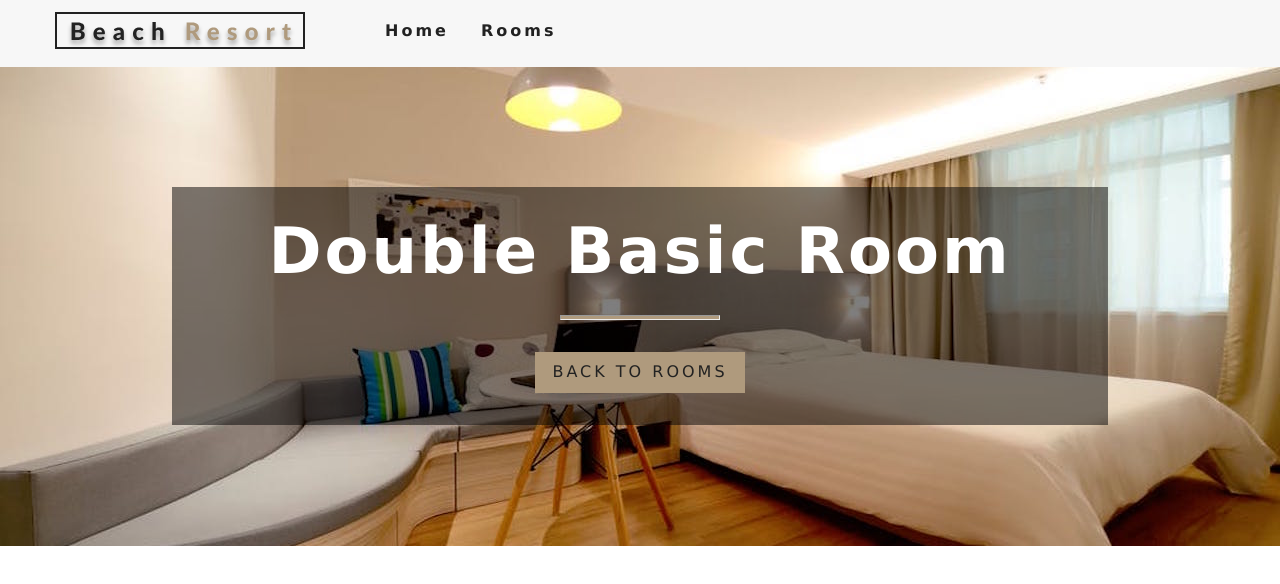
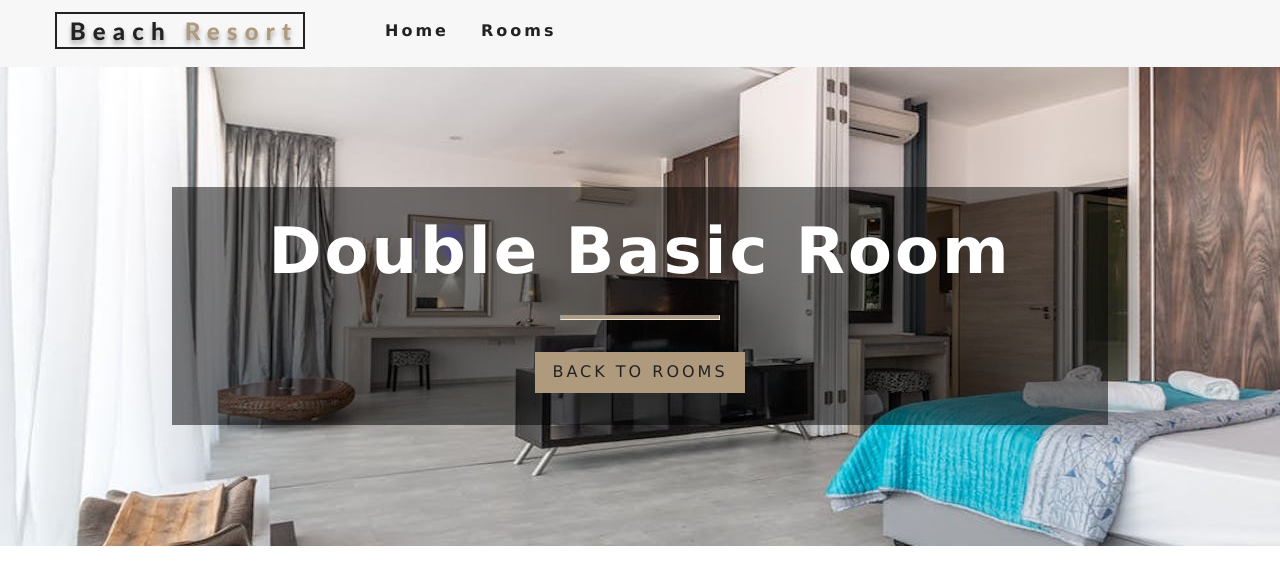
Before and after one commit to mjkimi/mammothpark, a React (Create React App) app: page /rooms/double-basic in a window 1280 px wide. Shown: the top 584 px of the page. Built offline with nearby package versions, Linux system fonts and the light colour scheme.

Commit message:
Setting up SingleRoom page landing

```diff
--- a/package.json
+++ b/package.json
@@ -7,7 +7,8 @@
     "react-dom": "^16.8.6",
     "react-icons": "^3.7.0",
     "react-router-dom": "^5.0.1",
-    "react-scripts": "3.0.1"
+    "react-scripts": "3.0.1",
+    "styled-components": "^4.3.1"
   },
   "scripts": {
     "start": "react-scripts start",
--- /dev/null
+++ b/src/components/StyledLanding.js
@@ -0,0 +1,13 @@
+import styled from 'styled-components';
+import defaultImg from '../images/room-1.jpeg';
+
+const StyledLanding = styled.header`
+  min-height: 60vh;
+  background: url(${props => (props.img ? props.img : defaultImg)}) center/cover
+    no-repeat;
+  display: flex;
+  align-items: center;
+  justify-content: center;
+`;
+
+export default StyledLanding;
--- a/src/components/pages/SingleRoom.js
+++ b/src/components/pages/SingleRoom.js
@@ -4,6 +4,7 @@
 import Banner from '../layout/Banner';
 import { Link } from 'react-router-dom';
 import { RoomContext } from '../../Context';
+import StyledLanding from '../StyledLanding';
 
 export default class SingleRoom extends Component {
   constructor(props) {
@@ -42,13 +43,13 @@
     } = room;
 
     return (
-      <Landing landing="roomsShowcase">
+      <StyledLanding img={images[0]}>
         <Banner title={`${name} room`}>
           <Link to="/rooms" className="btn-primary">
             back to rooms
           </Link>
         </Banner>
-      </Landing>
+      </StyledLanding>
     );
   }
 }
```
Also changed, not shown: 1 other file (tests, documents, lock files or other folders).
